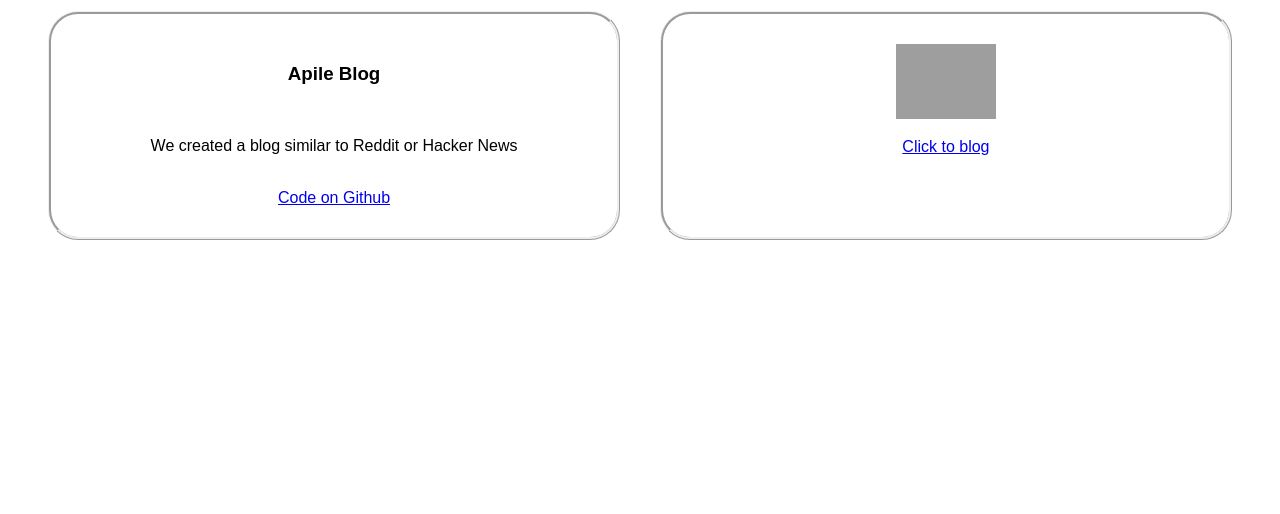
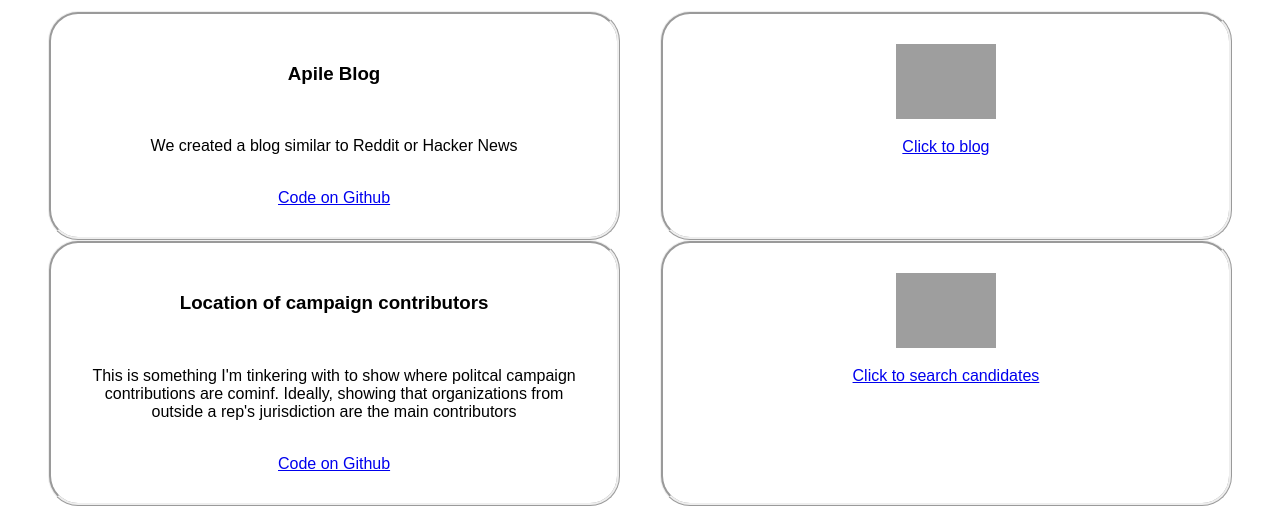
Before and after one commit to tlcpack/portfolio, a PHP site: page /projects.html in a window 1280 px wide. Shown: the part 905-1419 px from the top of the page. Before the commit the page ends 1145 px from the top, so only its background shows below. Run offline with PHP 8.4, Linux system fonts and the light colour scheme; grey boxes are pictures that could not be loaded.

Commit message:
added political money project

```diff
--- a/projects.html
+++ b/projects.html
@@ -56,3 +56,16 @@
             <img src="https://www.esportsinlasvegas.com/wp-content/uploads/2017/01/blog-icon.png" style="width:100px;height:auto; margin-bottom: 15px;"><br>Click to blog
         </div></a>
     </div>
+
+    <div class="projects">
+        <div class="info">
+            <h3>
+            Location of campaign contributors
+            </h3><br>
+            <p>This is something I'm tinkering with to show where politcal campaign contributions are cominf. Ideally, showing that organizations from outside a rep's jurisdiction are the main contributors</p><br>
+            <a href="https://github.com/tlcpack/political_money">Code on Github</a>
+        </div>
+        <a href="https://tlcpack.github.io/political_money/" target="_blank" class="info"><div>
+            <img src="http://pngimg.com/uploads/under_construction/under_construction_PNG66.png" style="width:100px;height:auto; margin-bottom: 15px;"><br>Click to search candidates
+        </div></a>
+    </div>
--- a/styles.css
+++ b/styles.css
@@ -9,7 +9,7 @@
 
 body.fade {
     opacity: 0;
-    transition: none;
+    transition: 0.7s opacity;;
 }
 
 .header {
```
